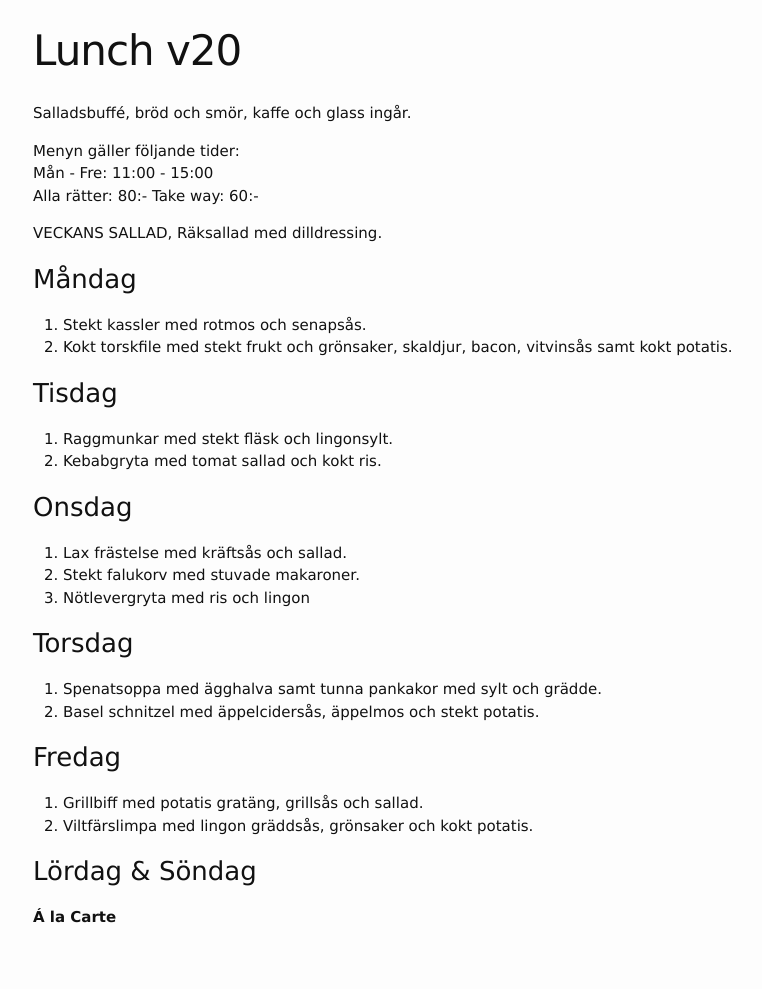
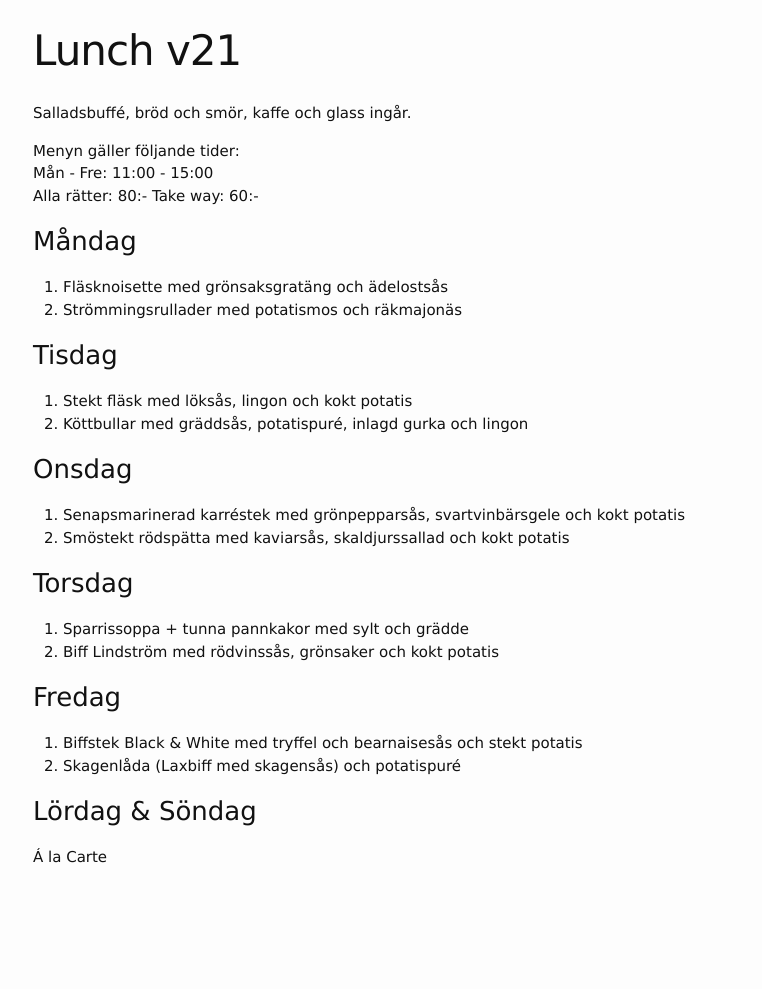
Before and after one commit to FarInn62/farinn62.github.io, a Jekyll site: the page built from lunch.md, in a window 1280 px wide. Shown: the whole page, without its empty margins (237-999 px from the left). Built offline with Jekyll 4.4.1, drawn with Linux system fonts in a browser that asks for light colours; after the commit the page ends 929 px from its top, so only the background shows below that.

Commit message:
Update lunch.md

```diff
--- a/lunch.md
+++ b/lunch.md
@@ -1,6 +1,6 @@
 ---
 layout: foodmenu
-title: Lunch v20
+title: Lunch v21
 permalink: /lunch/
 published: true
 ---
@@ -10,34 +10,31 @@ Menyn gäller följande tider:
 Mån - Fre: 11:00 - 15:00
 Alla rätter: 80:- Take way: 60:-
 
-VECKANS SALLAD,
-Räksallad med dilldressing.
+### Måndag
 
-### Måndag
-1. Stekt kassler med rotmos och senapsås.
-2. Kokt torskfile med stekt frukt och grönsaker, skaldjur, bacon, vitvinsås samt kokt potatis.
+1. Fläsknoisette med grönsaksgratäng och ädelostsås
+2. Strömmingsrullader med potatismos och räkmajonäs
 
 ### Tisdag
 
-1. Raggmunkar med stekt fläsk och lingonsylt.
-2. Kebabgryta med tomat sallad och kokt ris.
+1. Stekt fläsk med löksås, lingon och kokt potatis
+2. Köttbullar med gräddsås, potatispuré, inlagd gurka och lingon
 
 ### Onsdag
 
-1. Lax frästelse med kräftsås och sallad.
-2. Stekt falukorv med stuvade makaroner.
-3. Nötlevergryta med ris och lingon
+1. Senapsmarinerad karréstek med grönpepparsås, svartvinbärsgele och kokt potatis
+2. Smöstekt rödspätta med kaviarsås, skaldjurssallad och kokt potatis
 
 ### Torsdag
 
-1. Spenatsoppa med ägghalva samt tunna pankakor med sylt och grädde.
-2. Basel schnitzel med äppelcidersås, äppelmos och stekt potatis.
+1. Sparrissoppa + tunna pannkakor med sylt och grädde
+2. Biff Lindström med rödvinssås, grönsaker och kokt potatis
 
 ### Fredag
 
-1. Grillbiff med potatis gratäng, grillsås och sallad.
-2. Viltfärslimpa med lingon gräddsås, grönsaker och kokt potatis.
+1. Biffstek Black & White med tryffel och bearnaisesås och stekt potatis
+2. Skagenlåda (Laxbiff med skagensås) och potatispuré
 
 ### Lördag & Söndag
 
-**Á la Carte**
+Á la Carte
```
